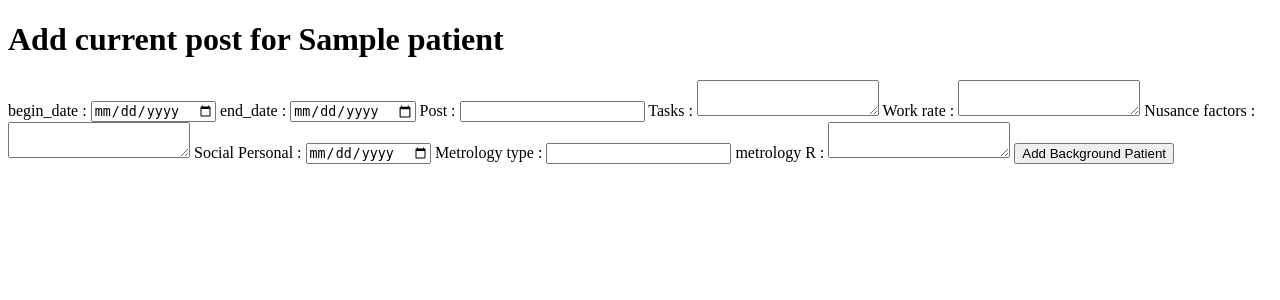
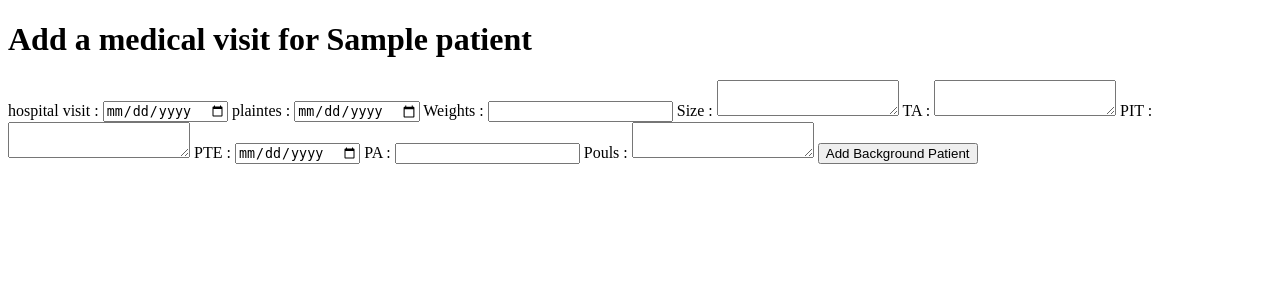
Before and after one commit to Changer110/hospital-management-system, a Django app: page /add_medical_visit/1/ in a window 1280 px wide. Shown: the top 300 px of the page. Run offline with Django 5.2, Linux system fonts and the light colour scheme; tables that the repository leaves empty hold one stand-in row (values such as "Sample post").

Commit message:
Update add_medical_visit.html

```diff
--- a/hospital/App/templates/add_medical_visit.html
+++ b/hospital/App/templates/add_medical_visit.html
@@ -3,41 +3,48 @@
 <!DOCTYPE html>
 <html>
 <head>
-  <title>Add Background Patient</title>
+  <title>Add Medical visit</title>
   <link rel="stylesheet" href="static/css/background_patient.css">
 </head>
 <body>
-  <h1>Add current post for  {{ patient.name }}</h1>
+  <h1>Add a medical visit for  {{ patient.name }}</h1>
   <form method="post" action="{% url 'add_medical_visit' patient.employee_id %}">
     {% csrf_token %}
     <input type="hidden" name="employee_id" value="{{ patient.employee_id }}">
 
-    <label for="begin_date">begin_date :</label>
-    <input type="date" name="begin_date" id="begin_date">
+    <!-- <label for="doctor">Patient : </label>
+    <select id="doctor"  name="doctor">
+      {% for doctor in doctors %}
+        <option value="{{doctor.doctor_id}}">{{doctor.name}}</option>
+      {% endfor %}
+    </select> -->
 
-    <label for="end_date">end_date :</label>
-    <input type="date" name="end_date" id="end_date">
+    <label for="hospital_visit">hospital visit : </label>
+    <input type="date" name="hospital_visit" id="hospital_visit">
 
-    <label for="post">Post :</label>
-    <input type="text" name="post" id="post">
+    <label for="plaintes">plaintes : </label>
+    <input type="date" name="plaintes" id="plaintes">
 
-    <label for="tasks">Tasks :</label>
-    <textarea name="tasks" id="tasks"></textarea>
+    <label for="mensuration_kg">Weights :</label>
+    <input type="text" name="mensuration_kg" id="mensuration_kg">
 
-    <label for="work_rate">Work rate :</label>
-    <textarea name="work_rate" id="work_rate"></textarea>
+    <label for="mensuration_size">Size : </label>
+    <textarea name="mensuration_size" id="mensuration_size"></textarea>
 
-    <label for="nusance_factors">Nusance factors :</label>
-    <textarea name="nusance_factors" id="nusance_factors"></textarea>
+    <label for="mensuration_TA">TA :</label>
+    <textarea name="mensuration_TA" id="mensuration_TA"></textarea>
 
-    <label for="metrology_date">Social Personal :</label>
-    <input type="date" name="metrology_date" id="metrology_date">
+    <label for="mensuration_PIT">PIT :</label>
+    <textarea name="mensuration_PIT" id="mensuration_PIT"></textarea>
 
-    <label for="metrology_type">Metrology type :</label>
-    <input type="text" name="metrology_type" id="metrology_type">
+    <label for="mensuration_PTE">PTE :</label>
+    <input type="date" name="mensuration_PTE" id="mensuration_PTE">
 
-    <label for="metrology_R">metrology R :</label>
-    <textarea  name="metrology_R" id="metrology_R"></textarea>
+    <label for="mensuration_PA">PA :</label>
+    <input type="text" name="mensuration_PA" id="mensuration_PA">
+
+    <label for="mensuration_Pouls">Pouls :</label>
+    <textarea  name="mensuration_Pouls" id="mensuration_Pouls"></textarea>
 
     <input type="submit" value="Add Background Patient">
   </form>
```
